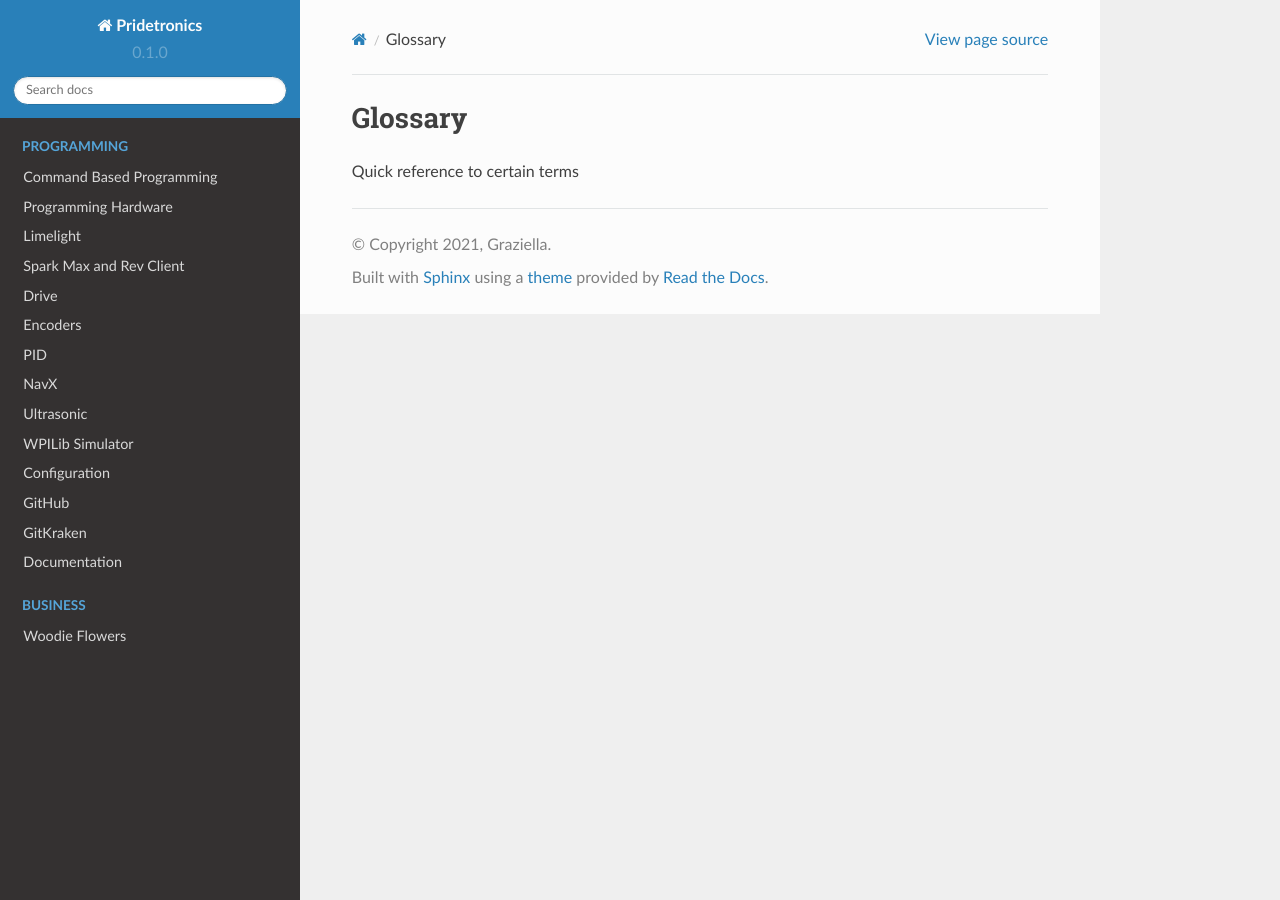
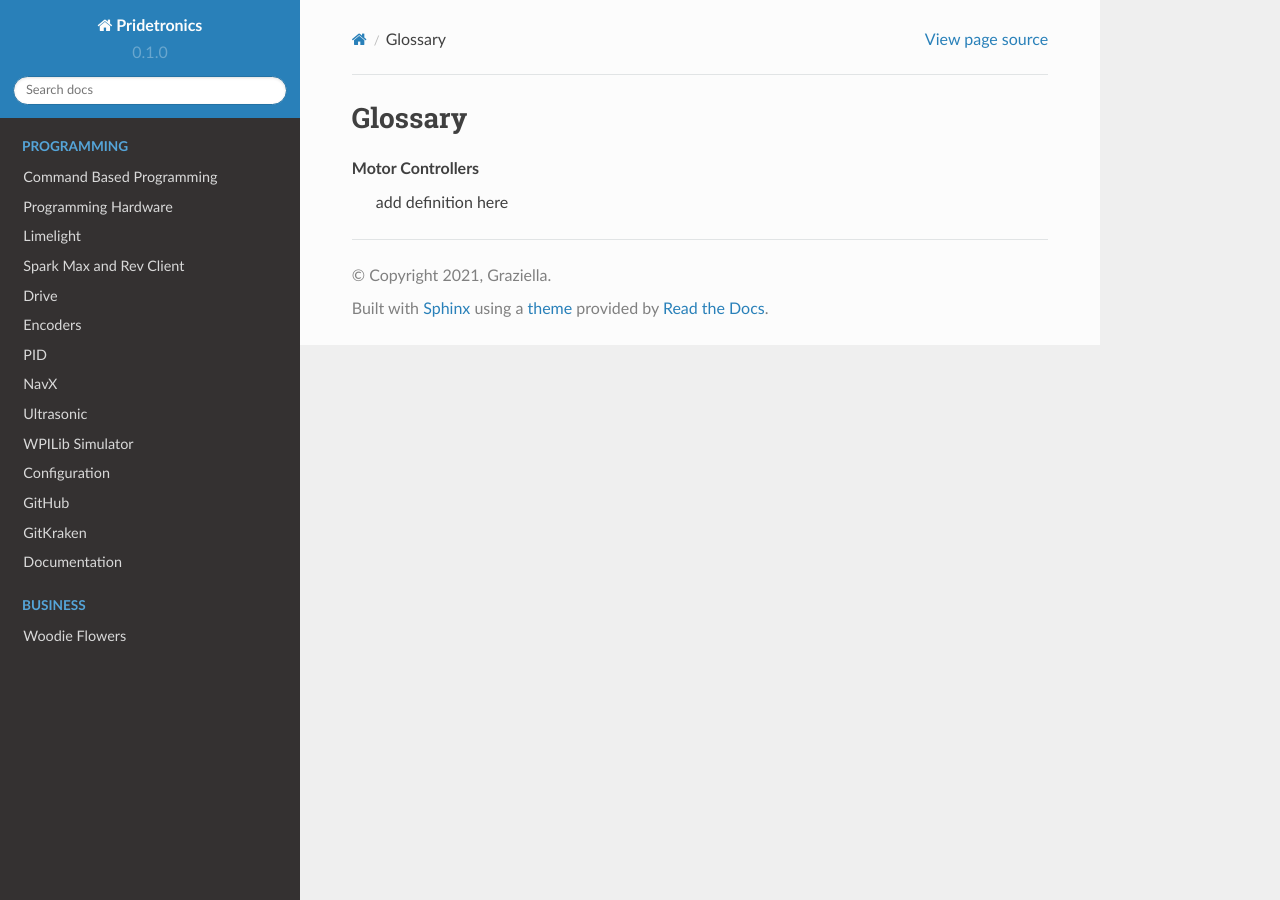
Before and after one commit to KaterinaDeeter/3853-Documentation, a Sphinx documentation site: the page built from docs/source/glossary.rst, in a window 1280 px wide. Built offline with Sphinx 7.4.7 and the Read the Docs theme 2.0.0, drawn with Linux system fonts in a browser that asks for light colours.

Commit message:
Updated glossary.rst

```diff
--- a/docs/source/glossary.rst
+++ b/docs/source/glossary.rst
@@ -1,3 +1,6 @@
 Glossary
 ~~~~~~~~
-Quick reference to certain terms
+.. glossary::
+
+  Motor Controllers
+    add definition here
```
